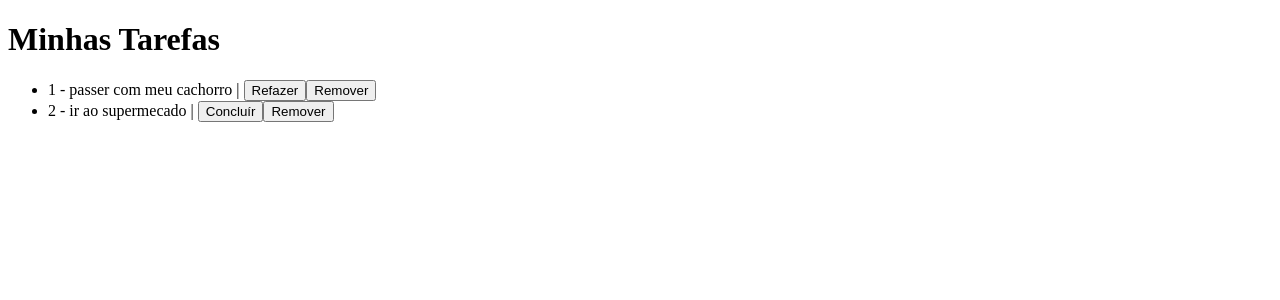
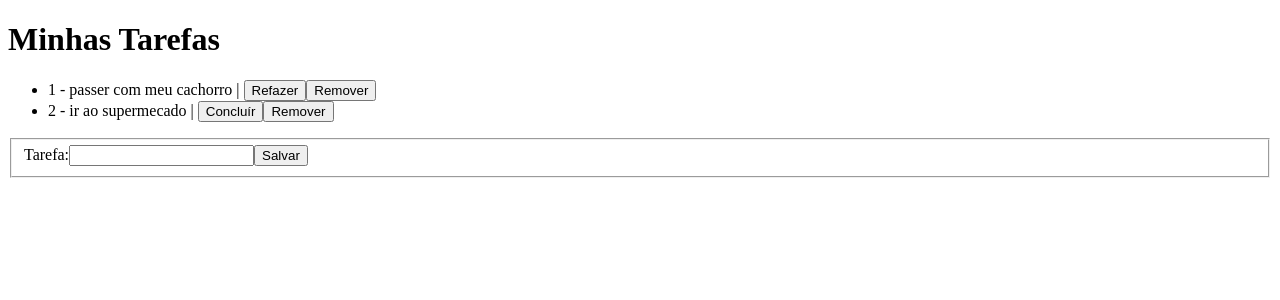
Before and after one commit to westefns-souza/Comecando_Com_Angular, an Angular app: page / in a window 1280 px wide. Shown: the top 300 px of the page. Built offline with nearby package versions, Linux system fonts and the light colour scheme.

Commit message:
Forms Básicos

```diff
--- a/src/app/app.component.html
+++ b/src/app/app.component.html
@@ -6,3 +6,11 @@
        <button *ngIf="todo.done" (click)="markAsUndone(todo)">Refazer</button>
        <button (click)="remove(todo)">Remover</button></li>
 </ul>
+
+<form [formGroup]="form">
+    <fieldset>
+        <label>Tarefa:</label>
+        <input type="text" maxlength="60" formControlName="title">
+        <button>Salvar</button>
+    </fieldset>
+</form>
--- a/src/app/app.component.ts
+++ b/src/app/app.component.ts
@@ -1,4 +1,5 @@
 import { Component } from '@angular/core';
+import { FormGroup, FormBuilder, Validators } from '@angular/forms';
 import { Todo } from 'src/Models/todo.model';
 
 @Component({
@@ -9,8 +10,17 @@
 export class AppComponent {
   public todos: Todo[] = [];
   public title: String = 'Minhas Tarefas';
+  public form: FormGroup;
 
-  constructor() {
+  constructor(private fb: FormBuilder) {
+    this.form = this.fb.group({
+      title: ['', Validators.compose([
+        Validators.minLength(3),
+        Validators.maxLength(60),
+        Validators.required
+      ])]
+    });
+
     this.todos.push(new Todo(1, 'passer com meu cachorro', true));
     this.todos.push(new Todo(2, 'ir ao supermecado', false));
   }
--- a/src/app/app.module.ts
+++ b/src/app/app.module.ts
@@ -1,5 +1,6 @@
 import { BrowserModule } from '@angular/platform-browser';
 import { NgModule } from '@angular/core';
+import { ReactiveFormsModule } from '@angular/forms';
 
 import { AppComponent } from './app.component';
 
@@ -8,7 +9,8 @@
     AppComponent
   ],
   imports: [
-    BrowserModule
+    BrowserModule,
+    ReactiveFormsModule,
   ],
   providers: [],
   bootstrap: [AppComponent]
```
